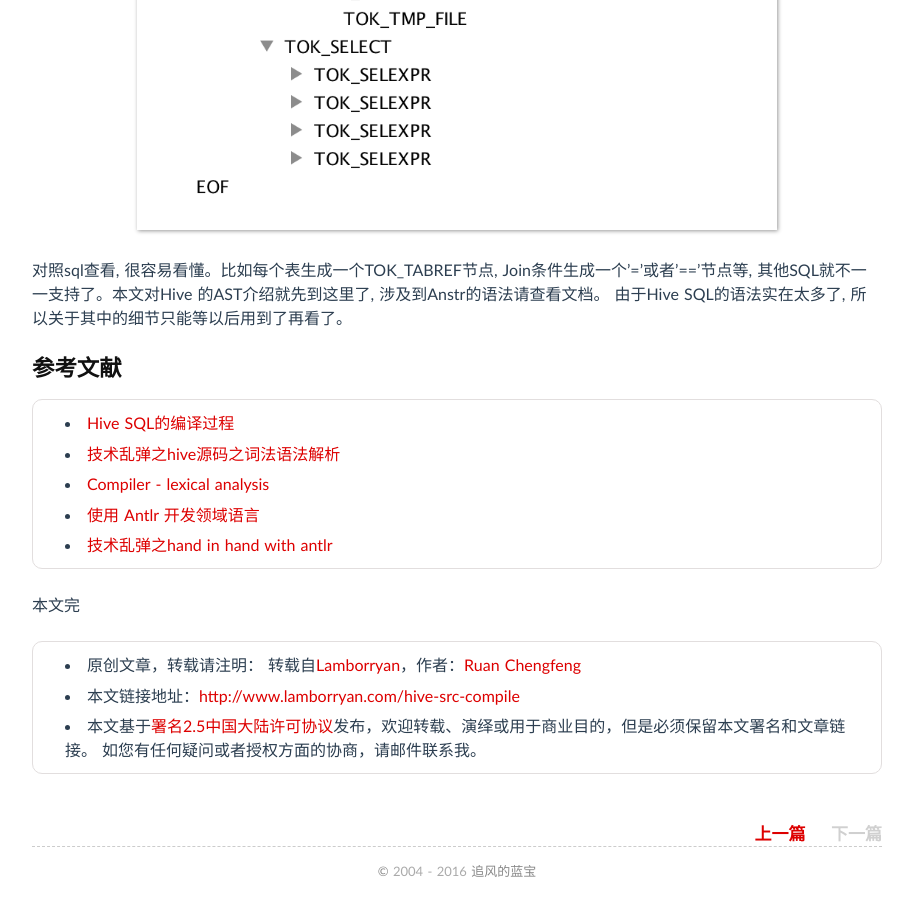
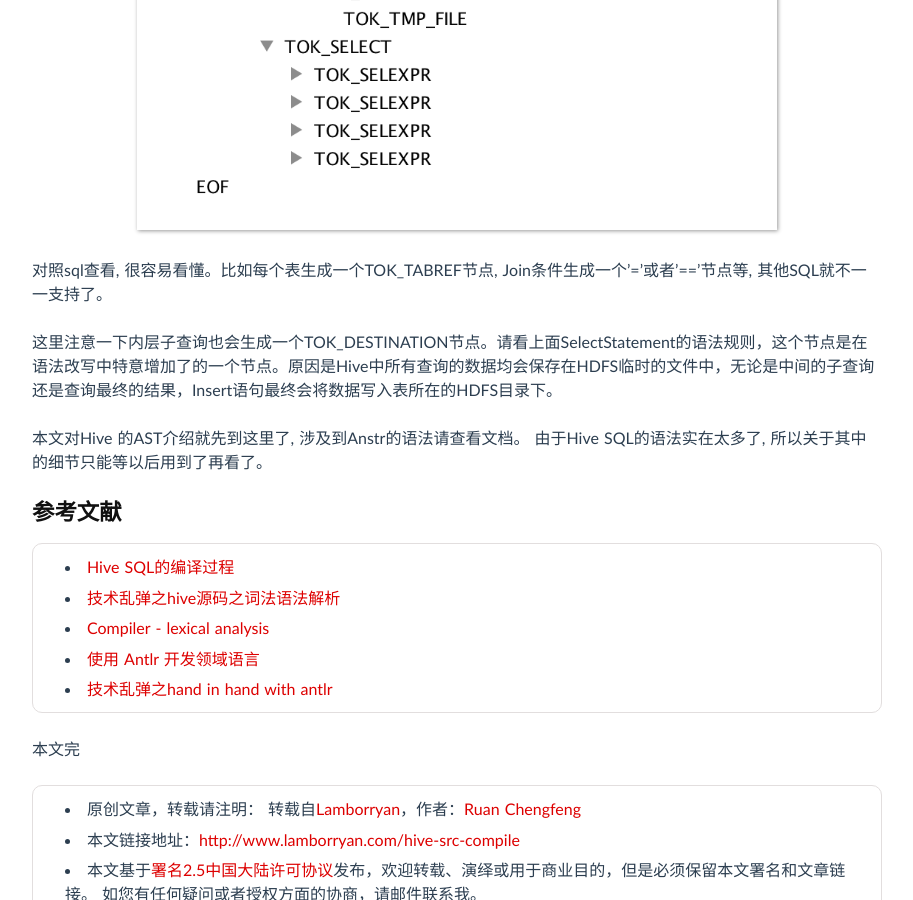
Before and after one commit to luyee/lamborryan.github.io, a Jekyll site: the page built from _posts/2016/2016-04-20-hive-src-compile.md, in a window 1280 px wide and 900 px high, scrolled down 9458 px. Shown: the whole window, without its empty margins (183-1096 px from the left). Built offline with Jekyll 4.4.1, drawn with Linux system fonts in a browser that asks for light colours; comment, search, counter and statistics services are not loaded.

Commit message:
no message

```diff
--- a/_posts/2016/2016-04-20-hive-src-compile.md
+++ b/_posts/2016/2016-04-20-hive-src-compile.md
@@ -333,7 +333,11 @@ AST(由于展开太大,所以只能看一部分了):
 ![img](../image/hive/hive-src-compile/compile1.jpg)
 
 
-对照sql查看, 很容易看懂。比如每个表生成一个TOK_TABREF节点, Join条件生成一个'='或者'=='节点等, 其他SQL就不一一支持了。本文对Hive 的AST介绍就先到这里了, 涉及到Anstr的语法请查看文档。 由于Hive SQL的语法实在太多了, 所以关于其中的细节只能等以后用到了再看了。
+对照sql查看, 很容易看懂。比如每个表生成一个TOK_TABREF节点, Join条件生成一个'='或者'=='节点等, 其他SQL就不一一支持了。
+
+这里注意一下内层子查询也会生成一个TOK_DESTINATION节点。请看上面SelectStatement的语法规则，这个节点是在语法改写中特意增加了的一个节点。原因是Hive中所有查询的数据均会保存在HDFS临时的文件中，无论是中间的子查询还是查询最终的结果，Insert语句最终会将数据写入表所在的HDFS目录下。
+
+本文对Hive 的AST介绍就先到这里了, 涉及到Anstr的语法请查看文档。 由于Hive SQL的语法实在太多了, 所以关于其中的细节只能等以后用到了再看了。
 
 ## 参考文献
 
```
